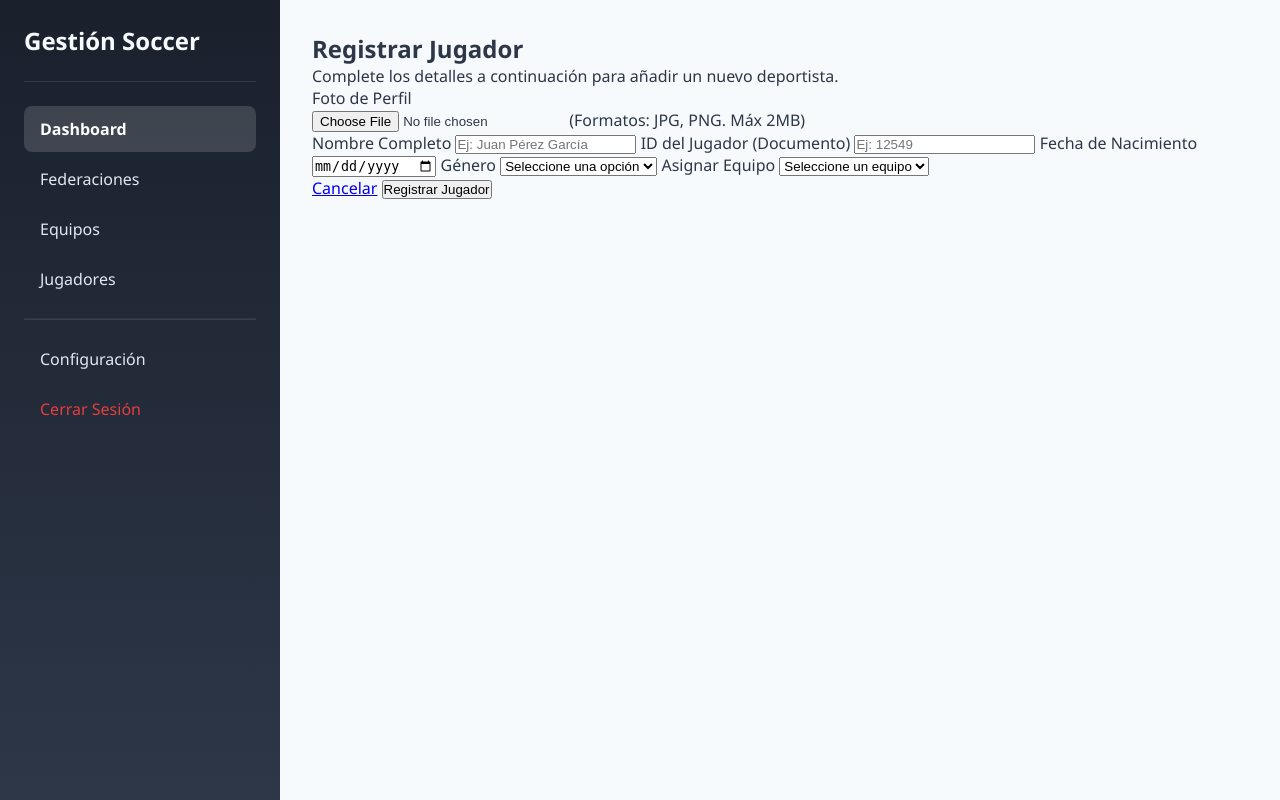
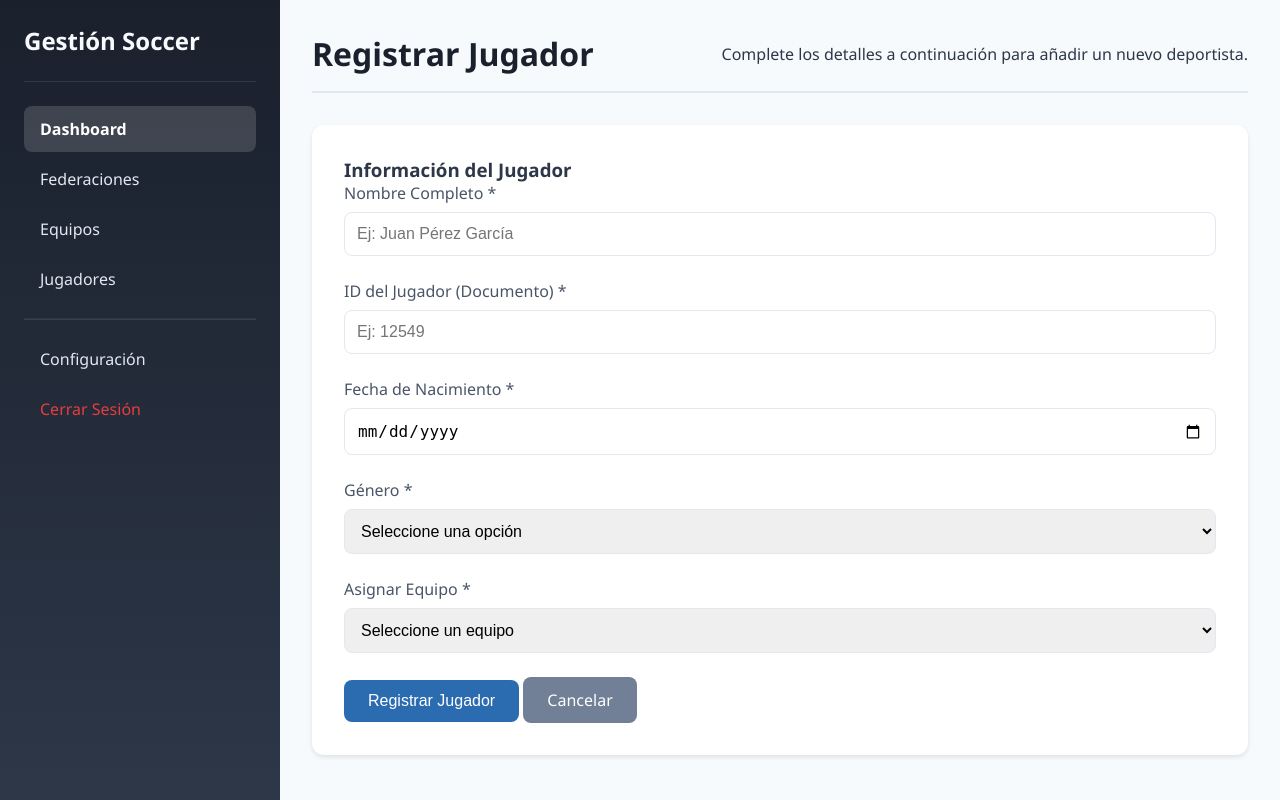
Before and after one commit to DavidRodriguez1102/CDC, a PHP site: page /registro_jugadores.php in a window 1280 px wide. Run offline with PHP 8.4, Linux system fonts and the light colour scheme; a user stored in the database is signed in; data comes from the database, SQL or seed files in the repository.

Commit message:
version 1.4

```diff
--- a/css/admin.css
+++ b/css/admin.css
@@ -351,3 +351,119 @@
         flex-direction: column;
     }
 }
+
+/* Estilos específicos para registro_jugadores.php */
+.form-principal {
+    background: white;
+    padding: 2rem;
+    border-radius: 12px;
+    box-shadow: 0 2px 4px rgba(0,0,0,0.1);
+    margin-bottom: 2rem;
+}
+
+.foto-perfil {
+    margin-bottom: 1.5rem;
+    text-align: center;
+}
+
+.foto-perfil p {
+    margin-bottom: 0.5rem;
+    color: #4a5568;
+    font-weight: 500;
+}
+
+.foto-perfil input[type="file"] {
+    margin-bottom: 0.5rem;
+}
+
+.form-grid {
+    display: grid;
+    grid-template-columns: 1fr 1fr;
+    gap: 1rem;
+    margin-bottom: 1.5rem;
+}
+
+.form-grid label {
+    display: block;
+    margin-bottom: 0.5rem;
+    color: #4a5568;
+    font-weight: 500;
+}
+
+.form-grid input,
+.form-grid select {
+    width: 100%;
+    padding: 0.75rem;
+    border: 1px solid #e2e8f0;
+    border-radius: 8px;
+    font-size: 1rem;
+    transition: border-color 0.3s;
+}
+
+.form-grid input:focus,
+.form-grid select:focus {
+    outline: none;
+    border-color: #2b6cb0;
+    box-shadow: 0 0 0 3px rgba(43, 108, 176, 0.1);
+}
+
+.form-acciones {
+    display: flex;
+    justify-content: flex-end;
+    gap: 1rem;
+}
+
+.btn-cancelar {
+    background: #718096;
+    color: white;
+    padding: 0.75rem 1.5rem;
+    border: none;
+    border-radius: 8px;
+    font-size: 1rem;
+    font-weight: 500;
+    cursor: pointer;
+    text-decoration: none;
+    transition: all 0.3s;
+}
+
+.btn-cancelar:hover {
+    background: #4a5568;
+    transform: translateY(-2px);
+}
+
+.btn-guardar {
+    background: #38a169;
+    color: white;
+    padding: 0.75rem 1.5rem;
+    border: none;
+    border-radius: 8px;
+    font-size: 1rem;
+    font-weight: 500;
+    cursor: pointer;
+    transition: all 0.3s;
+}
+
+.btn-guardar:hover {
+    background: #2f855a;
+    transform: translateY(-2px);
+}
+
+.mensaje.success {
+    background: #c6f6d5;
+    color: #22543d;
+    border: 1px solid #9ae6b4;
+    padding: 1rem;
+    border-radius: 8px;
+    margin-bottom: 1rem;
+    font-weight: 500;
+}
+
+.mensaje.error {
+    background: #fed7d7;
+    color: #742a2a;
+    border: 1px solid #fc8181;
+    padding: 1rem;
+    border-radius: 8px;
+    margin-bottom: 1rem;
+    font-weight: 500;
+}
--- a/equipos.php
+++ b/equipos.php
@@ -73,7 +73,7 @@
     <meta charset="UTF-8">
     <meta name="viewport" content="width=device-width, initial-scale=1.0">
     <title>Equipos - Gestión Deportiva</title>
-    <link rel="stylesheet" href="/css/admin.css">
+    <link rel="stylesheet" href="css/admin.css">
     <style>
         /* Estilos específicos para la página de equipos */
         .equipos-header {
--- a/registro_jugadores.php
+++ b/registro_jugadores.php
@@ -67,37 +67,45 @@
             </nav>
         </aside>
         <main class="main-content">
+            <header>
                 <h2>Registrar Jugador</h2>
                 <p>Complete los detalles a continuación para añadir un nuevo deportista.</p>
+            </header>
 
             <?php if ($mensaje): ?>
-                <div class="mensaje <?php echo $tipo_mensaje; ?>"><?php echo $mensaje; ?></div>
+                <div class="mensaje mensaje-<?php echo $tipo_mensaje; ?>"><?php echo $mensaje; ?></div>
             <?php endif; ?>
 
-            <form method="POST" enctype="multipart/form-data" class="form-principal">
-                <div class="foto-perfil">
-                    <p>Foto de Perfil</p>
-                    <input type="file" name="foto" accept="image/png, image/jpeg"> (Formatos: JPG, PNG. Máx 2MB)
+            <div class="form-container">
+                <h3>Información del Jugador</h3>
+
+                <form method="POST" enctype="multipart/form-data">
+                    <div class="form-group">
+                        <label>Nombre Completo *</label>
+                        <input type="text" name="nombre" placeholder="Ej: Juan Pérez García" required>
                     </div>
 
-                <div class="form-grid">
-                    <label>Nombre Completo</label>
-                    <input type="text" name="nombre" placeholder="Ej: Juan Pérez García" required>
+                    <div class="form-group">
+                        <label>ID del Jugador (Documento) *</label>
+                        <input type="text" name="id_jugador" placeholder="Ej: 12549" required>
+                    </div>
 
-                    <label>ID del Jugador (Documento)</label>
-                    <input type="text" name="id_jugador" placeholder="Ej: 12549" required>
+                    <div class="form-group">
+                        <label>Fecha de Nacimiento *</label>
+                        <input type="date" name="fecha_nacimiento" required>
+                    </div>
 
-                    <label>Fecha de Nacimiento</label>
-                    <input type="date" name="fecha_nacimiento" required>
-
-                    <label>Género</label>
+                    <div class="form-group">
+                        <label>Género *</label>
                         <select name="genero" required>
                             <option value="">Seleccione una opción</option>
                             <option value="masculino">Masculino</option>
                             <option value="femenino">Femenino</option>
                         </select>
+                    </div>
 
-                    <label>Asignar Equipo</label>
+                    <div class="form-group">
+                        <label>Asignar Equipo *</label>
                         <select name="equipo_id" required>
                             <option value="">Seleccione un equipo</option>
                             <?php foreach ($equipos as $equipo): ?>
@@ -108,11 +116,10 @@
                         </select>
                     </div>
 
-                <div class="form-acciones">
-                    <a href="dashboard.php" class="btn-cancelar">Cancelar</a>
-                    <button type="submit" name="registrar_jugador" class="btn-guardar">Registrar Jugador</button>
+                    <button type="submit" name="registrar_jugador" class="btn btn-primary">Registrar Jugador</button>
+                    <a href="jugadores.php" class="btn btn-secondary">Cancelar</a>
+                </form>
             </div>
-            </form>
         </main>
     </div>
 </body>
--- a/ver_jugador.php
+++ b/ver_jugador.php
@@ -247,7 +247,7 @@
                         </div>
 
                         <div class="info-card">
-                            <h4>⚧ Género</h4>
+                            <h4> Género</h4>
                             <p>
                                 <span class="badge-genero badge-<?php echo $jugador['genero']; ?>">
                                     <?php echo ucfirst($jugador['genero']); ?>
```
Lines whose indentation alone changed are shown as unchanged.
